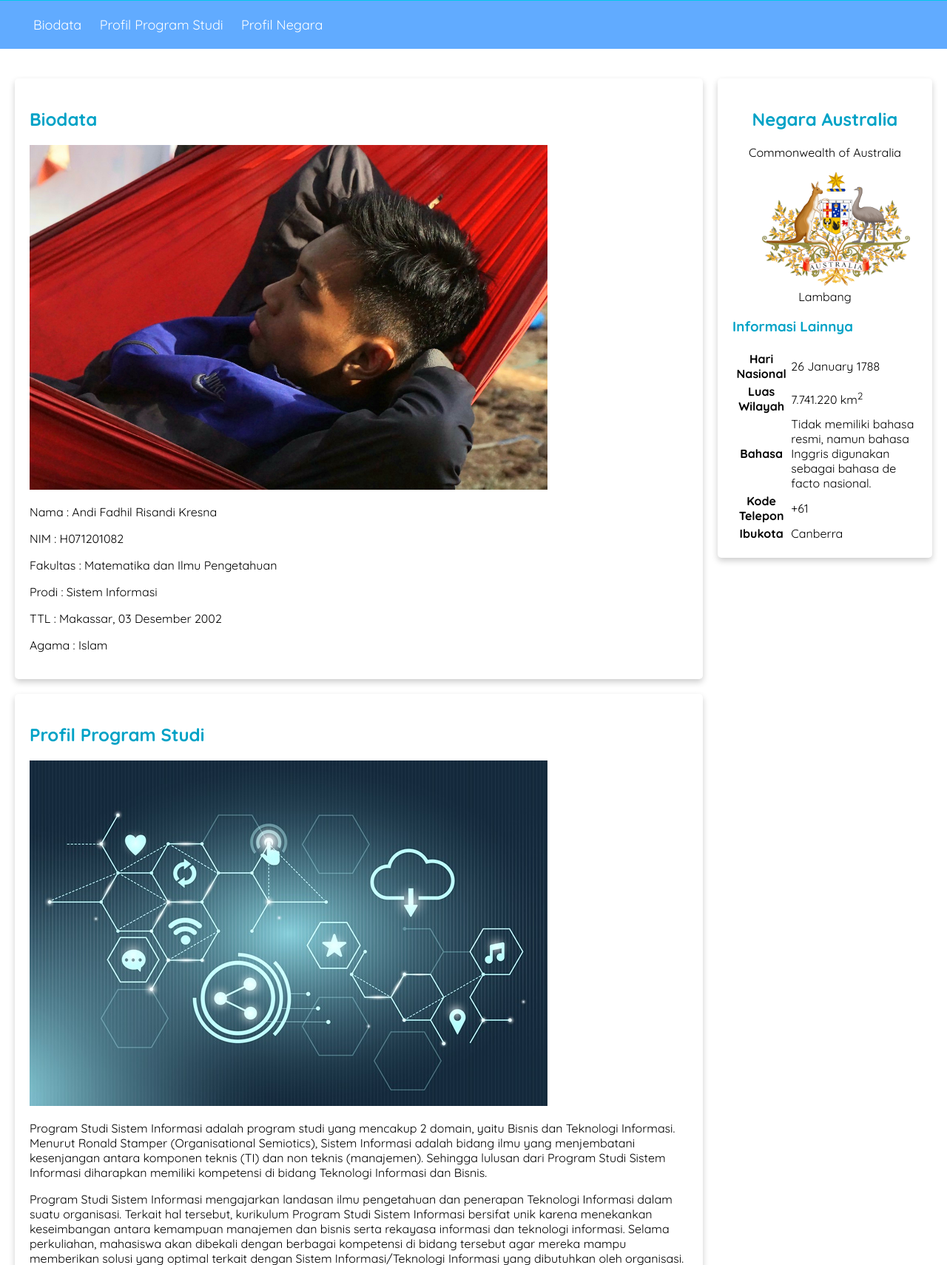
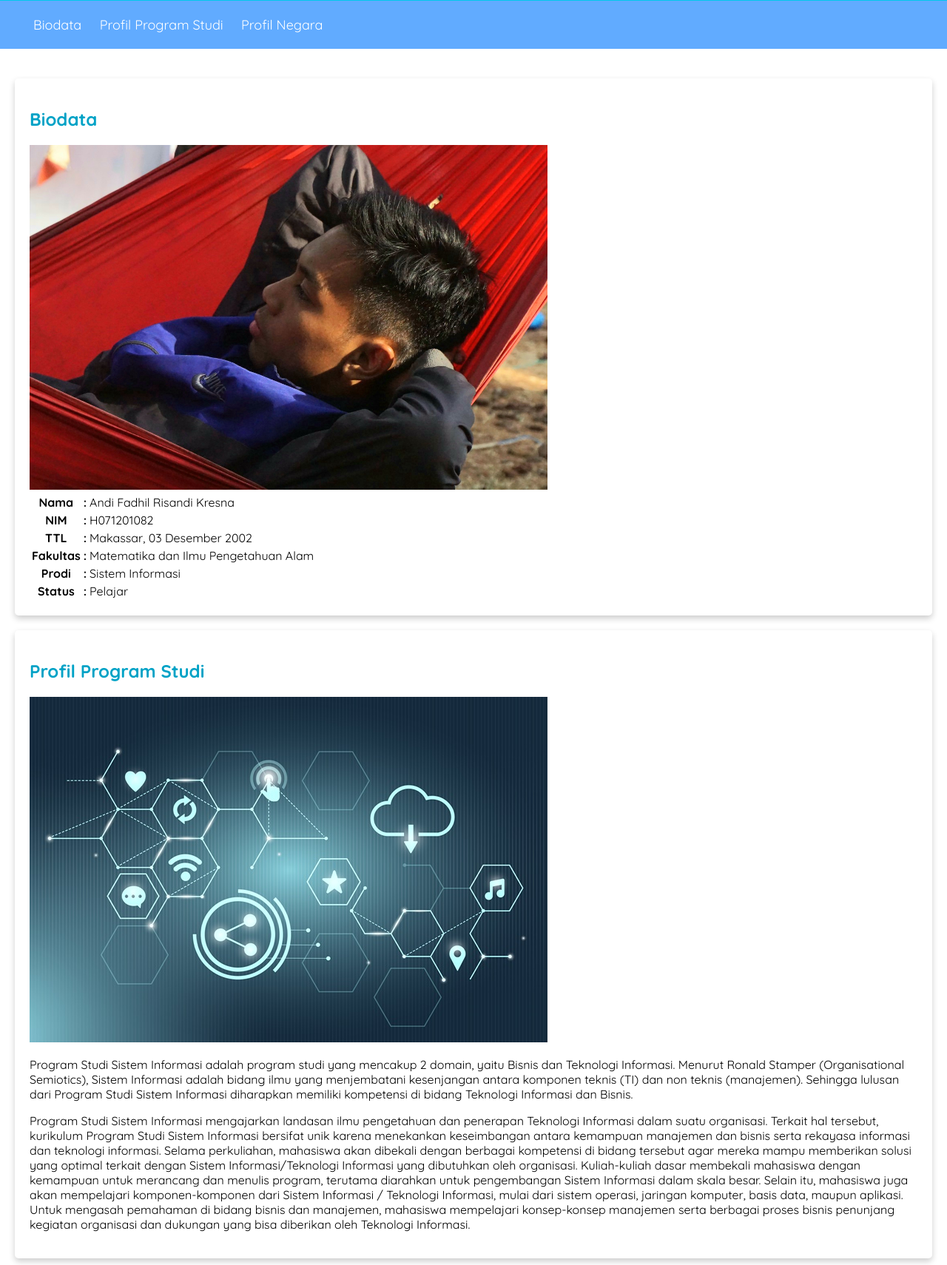
Before and after one commit to FadhilRisandi/Web-Programming, a PHP site: page /latihan1.html in a window 1280 px wide. Shown: the part 332-2042 px from the top of the page at 74% size. Run offline with PHP 8.4, Linux system fonts and the light colour scheme.

Commit message:
upload new file

```diff
--- a/02-CSS/latihan1.css
+++ b/02-CSS/latihan1.css
@@ -11,7 +11,7 @@ main{
 }
 
 h1{
-   font-family: 'Quicksand', sans-serif;
+   font-family: 'Quicksand';
    color:white;
    font-size: 65px;
    font-weight: bold;
@@ -35,12 +35,11 @@ nav {
 
 nav li{
    display: inline;
-   list-style-type: none;
    margin-right: 20px;
 }
 
 nav a {
-   font-family: 'Quicksand', sans-serif;
+   font-family: 'Quicksand';
    font-size: 18px;
    font-weight: 400;
    text-decoration: none;
@@ -51,24 +50,12 @@ nav a:hover {
    font-weight: bolder;
 }
 
-
 body {
-    font-family: 'Quicksand', sans-serif;
+    font-family: 'Quicksand';
     margin: 0;
     padding: 0;
+
  }
-
-#content{
-   float: left;
-   width: 75%;
-}
-
-.Image{
-   width: 100%;
-   max-height: 400px;
-   object-fit: cover;
-   object-position: center;
-}
 
  h2,h3 {
     color: #00a2c6
@@ -91,12 +78,6 @@ body {
    width: 200px;
 }
 
-aside{
-   float: right;
-   width: 25%;
-   padding-left: 20px;
-}
-
  footer {
     padding: 20px;
     color: white;
--- a/02-CSS/latihan1.html
+++ b/02-CSS/latihan1.html
@@ -19,27 +19,42 @@
         </nav>
 
 <main>
-<div id="content">
+<div>
     <Article id="Biodata" class="card">
-        <h2 id="Biodata">Biodata</h2>
+        <h2>Biodata</h2>
         <img src="Assets/Fadhil.jpg" width="700" alt="Fadhil Risandi">
-        <p>Nama         : Andi Fadhil Risandi Kresna</p>
-        <p>NIM          : H071201082</p>
-        <p>Fakultas     : Matematika dan Ilmu Pengetahuan</p>
-        <p>Prodi        : Sistem Informasi</p>
-        <p>TTL          : Makassar, 03 Desember 2002</p>
-        <p>Agama        : Islam</p>
+        <table>
+
+            <th>Nama</th><th>:</th>
+            <td> Andi Fadhil Risandi Kresna</td>
+            </tr>
+            <th>NIM</th><th>:</th>
+            <td>H071201082</td>
+            </tr>
+            <th>TTL</th><th>:</th>
+            <td>Makassar, 03 Desember 2002</td>
+            </tr>
+            <th>Fakultas</th><th>:</th>
+            <td>Matematika dan Ilmu Pengetahuan Alam</td>
+            </tr>
+            <th>Prodi</th><th>:</th>
+            <td>Sistem Informasi</td>
+            </tr>
+            <th>Status</th><th>:</th>
+            <td>Pelajar</td>
+
+        </table>
     </Article>
 
     <Article id="Profil Program Studi" class="card">
-        <h2 id="Profil Program Studi">Profil Program Studi</h2>
+        <h2>Profil Program Studi</h2>
         <img src="Assets/Sisfor.jpg" alt="Gambar Sistem Informasi">
         <p>Program Studi Sistem Informasi adalah program studi yang mencakup 2 domain, yaitu Bisnis dan Teknologi Informasi. Menurut Ronald Stamper (Organisational Semiotics), Sistem Informasi adalah bidang ilmu yang menjembatani kesenjangan antara komponen teknis (TI) dan non teknis (manajemen). Sehingga lulusan dari Program Studi Sistem Informasi diharapkan memiliki kompetensi di bidang Teknologi Informasi dan Bisnis.</p>
         <p>Program Studi Sistem Informasi mengajarkan landasan ilmu pengetahuan dan penerapan Teknologi Informasi dalam suatu organisasi. Terkait hal tersebut, kurikulum Program Studi Sistem Informasi bersifat unik karena menekankan keseimbangan antara kemampuan manajemen dan bisnis serta rekayasa informasi dan teknologi informasi. Selama perkuliahan, mahasiswa akan dibekali dengan berbagai kompetensi di bidang tersebut agar mereka mampu memberikan solusi yang optimal terkait dengan Sistem Informasi/Teknologi Informasi yang dibutuhkan oleh organisasi. Kuliah-kuliah dasar membekali mahasiswa dengan kemampuan untuk merancang dan menulis program, terutama diarahkan untuk pengembangan Sistem Informasi dalam skala besar. Selain itu, mahasiswa juga akan mempelajari komponen-komponen dari Sistem Informasi / Teknologi Informasi, mulai dari sistem operasi, jaringan komputer, basis data, maupun aplikasi. Untuk mengasah pemahaman di bidang bisnis dan manajemen, mahasiswa mempelajari konsep-konsep manajemen serta berbagai proses bisnis penunjang kegiatan organisasi dan dukungan yang bisa diberikan oleh Teknologi Informasi. </p>
     </Article>
 
     <Article id="Profil Negara" class="card">
-    <h2 id="Profil Negara">Profil Negara Australia</h2>
+    <h2>Profil Negara Australia</h2>
     <p> Australia adalah sebuah negara Federal yang terletak di Benua Australia dan juga merupakan satu-satunya negara yang berada di Benua terkecil di dunia ini. Secara astronomis, Australia berada diantara  9°LS – 44°LS dan 112°BT – 154°BT. Negara Australia yang memiliki luas wilayah sebesar 7.741.220 km2 ini berbatasan laut dengan Indonesia, Papua Nugini, Timor Leste di sebelah Utaranya, berbatasan laut dengan Selandia Baru disebelah tenggaranya. Australia juga berbatasan laut dengan Kepulauan Solomon dan Vanuatu di sebelah timur laut.</p>
         <section>
             <img src="Assets/Australia.jpg" alt="Australia">
@@ -93,6 +108,7 @@
 
 <footer>
 <p>Available at your Favorite Store</p>
+<p>Thank You</p>
 </footer>
 
 
```
Also changed, not shown: 01-HTML/latihan1.html (+25 -9 lines).
